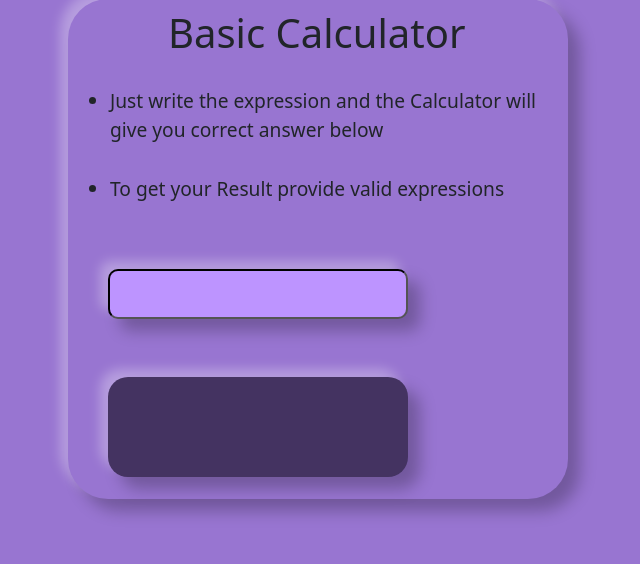
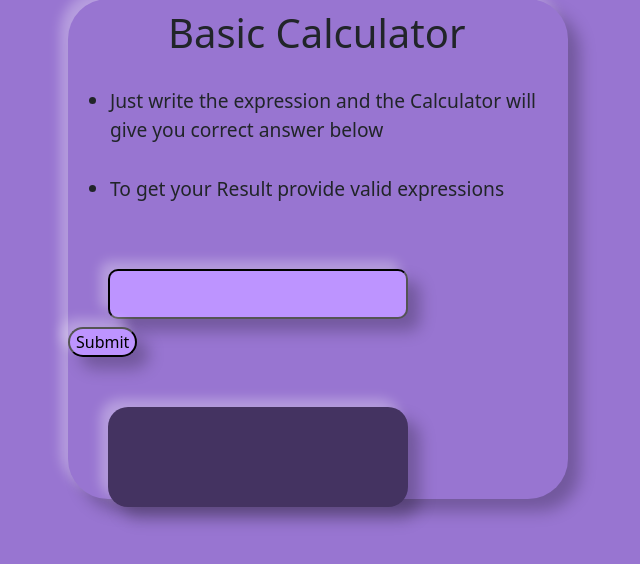
Before and after one commit to Jiganesh/Calculator, a Django app: page / in a window 1280 px wide. Shown: the part 151-715 px from the top of the page, without its empty margins (290-930 px from the left). Run offline with Django 3.2, Linux system fonts and the light colour scheme.

Commit message:
added submit button

```diff
--- a/project/static/project/index.css
+++ b/project/static/project/index.css
@@ -69,3 +69,12 @@
     12px 12px 16px 0 rgba(0, 0, 0, 0.25),
     -8px -8px 12px 0 rgba(255, 255, 255, 0.3);
 }
+
+.submit-button{
+
+  border-radius: 20px;
+  background-color: #bd94ff;
+  box-shadow:
+    12px 12px 16px 0 rgba(0, 0, 0, 0.25),
+    -8px -8px 12px 0 rgba(255, 255, 255, 0.3);
+}
--- a/project/templates/project/index.html
+++ b/project/templates/project/index.html
@@ -52,6 +52,8 @@
 
         	<input type="text" class="mb-2 input-box"  name="SentCalculation" placeholder="{{Sentexpression}}"/>
 
+          <button type="submit" class="submit-button">Submit</button>
+
 			<div class="output">{{answer}}</div>
 
 
```
